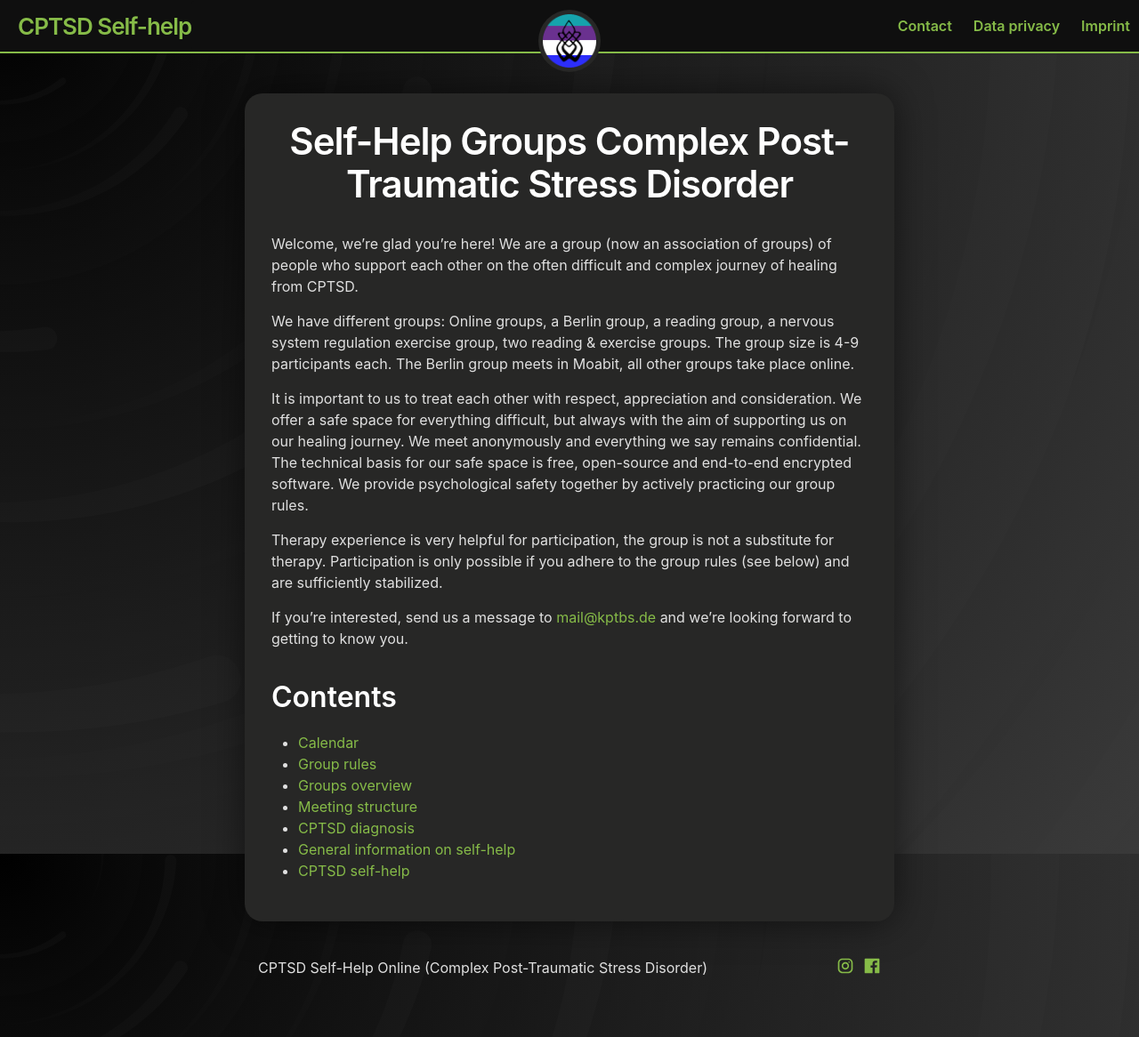
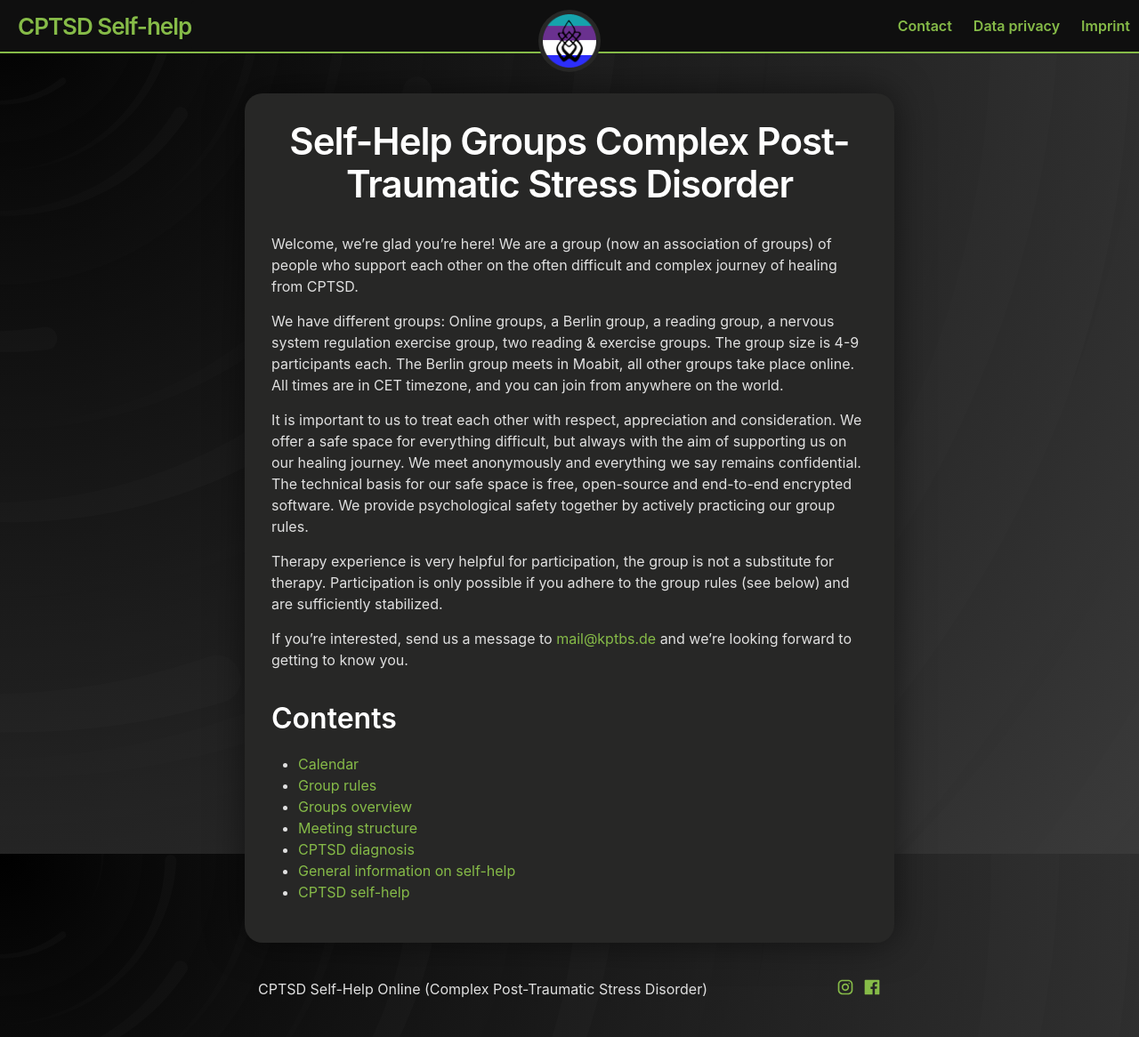
Before and after one commit to c-ptsd/c-ptsd.eu, a Jekyll site: the page built from _posts/2023-07-18-welcome.md, in a window 1280 px wide and 1166 px high. Shown: the whole window at 89% size. Built offline with Jekyll 4.4.1, drawn with Linux system fonts in a browser that asks for light colours.

Commit message:
Update 2023-07-18-welcome.md

```diff
--- a/_posts/2023-07-18-welcome.md
+++ b/_posts/2023-07-18-welcome.md
@@ -5,7 +5,7 @@ title: Self-Help Groups Complex Post-Traumatic Stress Disorder
 
 Welcome, we're glad you're here! We are a group (now an association of groups) of people who support each other on the often difficult and complex journey of healing from CPTSD.
 
-We have different groups: Online groups, a Berlin group, a reading group, a nervous system regulation exercise group, two reading & exercise groups. The group size is 4-9 participants each. The Berlin group meets in Moabit, all other groups take place online.
+We have different groups: Online groups, a Berlin group, a reading group, a nervous system regulation exercise group, two reading & exercise groups. The group size is 4-9 participants each. The Berlin group meets in Moabit, all other groups take place online. All times are in CET timezone, and you can join from anywhere on the world.
 
 It is important to us to treat each other with respect, appreciation and consideration. We offer a safe space for everything difficult, but always with the aim of supporting us on our healing journey. We meet anonymously and everything we say remains confidential. The technical basis for our safe space is free, open-source and end-to-end encrypted software. We provide psychological safety together by actively practicing our group rules.
 
```
